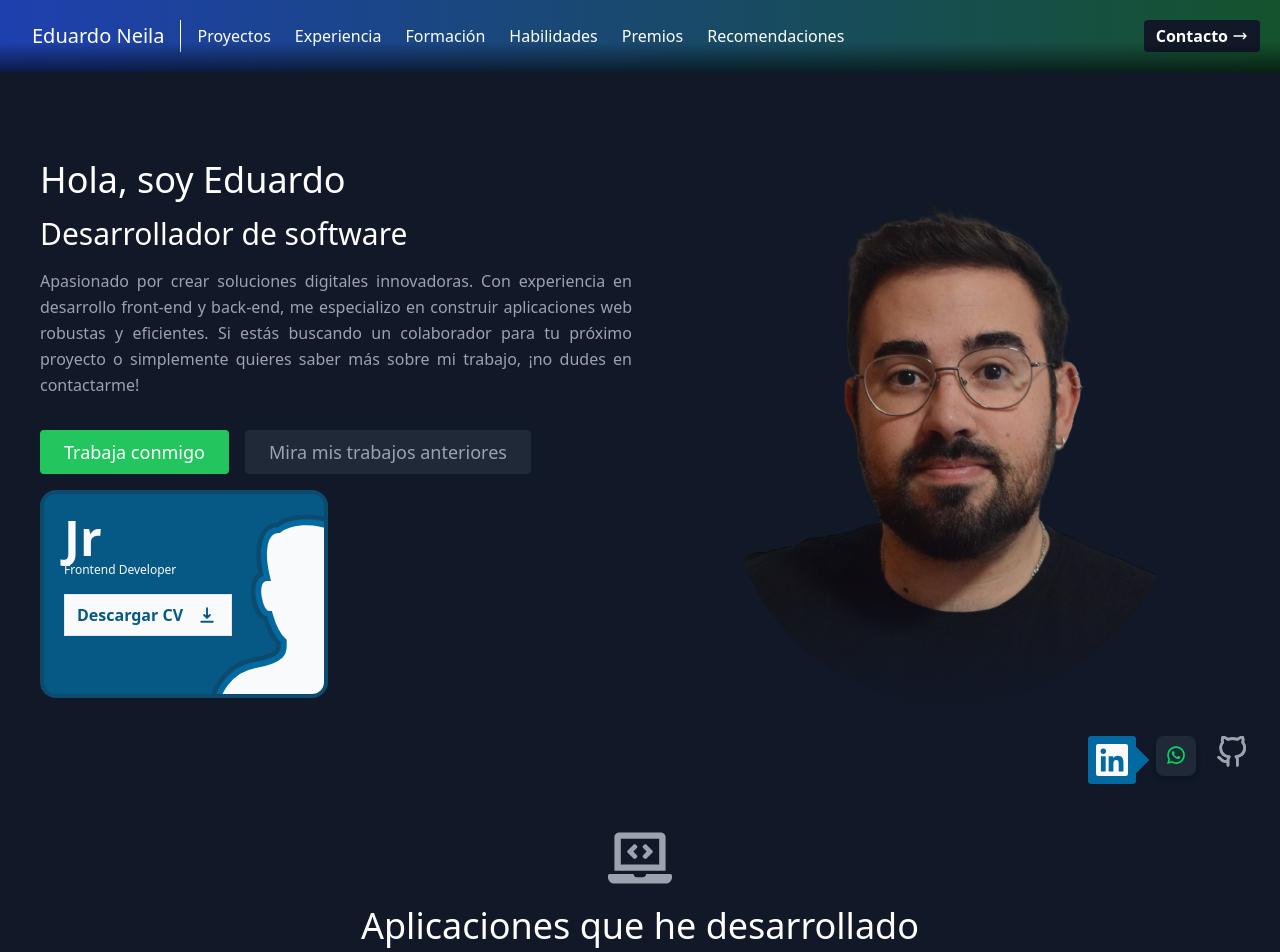
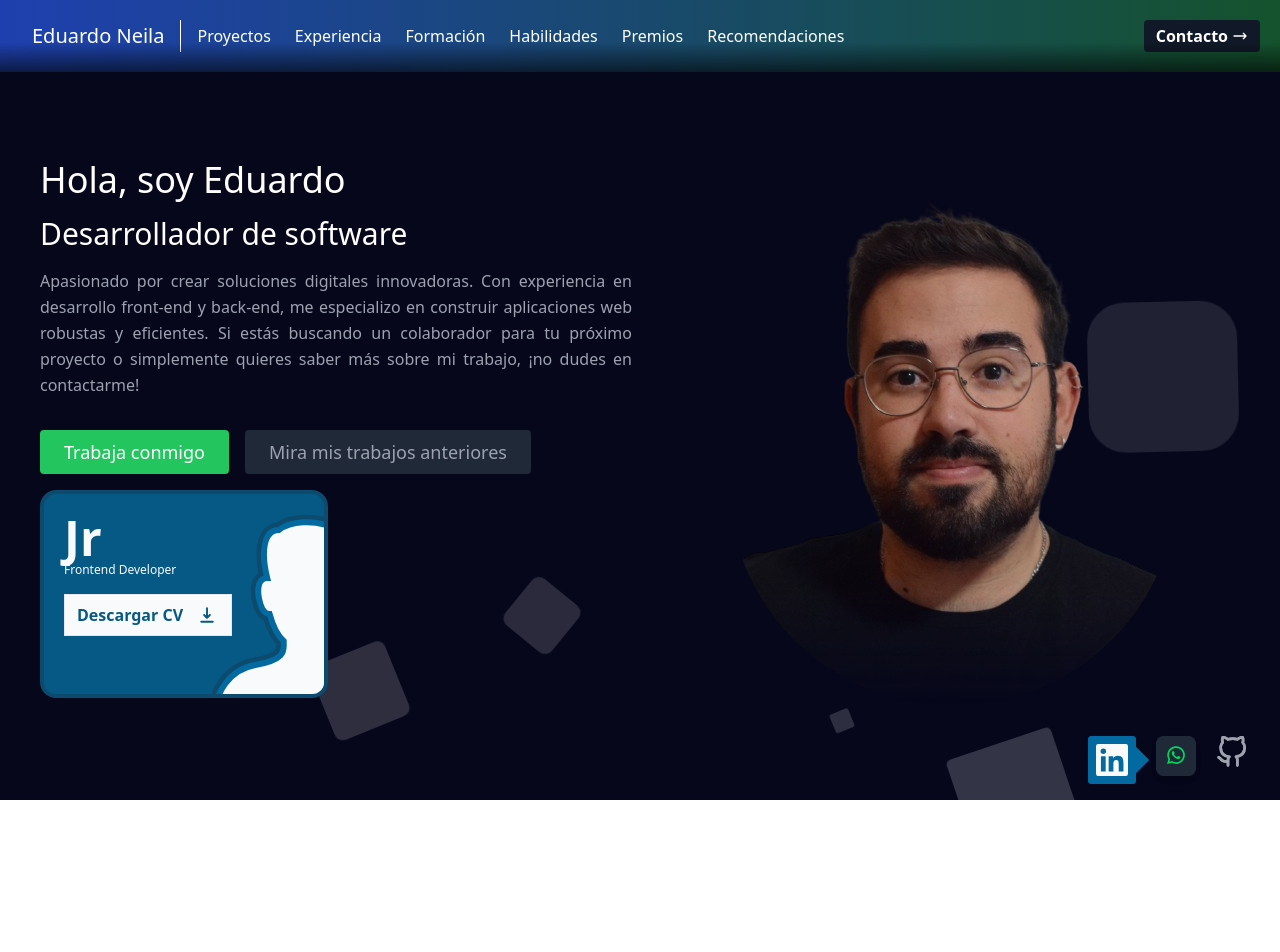
Before and after one commit to Eneilac/Portfolio-Eneila, a React (Vite) app: page / in a window 1280 px wide. Shown: the top 952 px of the page. After the commit the page ends 800 px from the top, so only its background shows below. Built offline with nearby package versions, Linux system fonts and the light colour scheme.

Commit message:
Feat :rocket: animated background

```diff
--- a/src/App.jsx
+++ b/src/App.jsx
@@ -1,20 +1,29 @@
-
 import './App.css'
 import Layout from './layout/Layout'
-import { Toaster, toast } from 'sonner'
-
+import { Toaster } from 'sonner'
 
 function App() {
-
   return (
-    <main className="text-gray-400 bg-gray-900 body-font">
-      <Toaster
-        expand={true}
-        richColors
-        position="bottom-right"
-      />
-      <Layout />
-    </main>
+    <div className="app-container relative">
+      <div className="area fixed inset-0">
+        <ul className="circles">
+          <li></li>
+          <li></li>
+          <li></li>
+          <li></li>
+          <li></li>
+          <li></li>
+          <li></li>
+          <li></li>
+          <li></li>
+          <li></li>
+        </ul>
+      </div>
+      <main className="text-gray-400 body-font relative z-10">
+        <Toaster expand={true} richColors position="bottom-right" />
+        <Layout />
+      </main>
+    </div>
   )
 }
 
--- a/src/components/DownloadCv.jsx
+++ b/src/components/DownloadCv.jsx
@@ -16,10 +16,10 @@ const DownloadCv = () => {
                     <path d="M22.1,77.9a4,4,0,0,1,4-4H73.9a4,4,0,0,1,0,8H26.1A4,4,0,0,1,22.1,77.9ZM35.2,47.2a4,4,0,0,1,5.7,0L46,52.3V22.1a4,4,0,1,1,8,0V52.3l5.1-5.1a4,4,0,0,1,5.7,0,4,4,0,0,1,0,5.6l-12,12a3.9,3.9,0,0,1-5.6,0l-12-12A4,4,0,0,1,35.2,47.2Z" fillRule="evenodd"></path>
                 </svg>
             </a>
-            <svg className="group-hover:scale-125 duration-500 absolute -bottom-0.5 -right-20 w-48 h-48 z-10 -my-2 fill-gray-50 stroke-sky-900" xmlns="http://www.w3.org/2000/svg" viewBox="0 0 64 64">
+            <svg className="group-hover:scale-125 duration-500 absolute -bottom-0.5 -right-20 w-48 h-48 z-0 -my-2 fill-gray-50 stroke-sky-900" xmlns="http://www.w3.org/2000/svg" viewBox="0 0 64 64">
                 <path data-name="layer1" d="M50.4 51C40.5 49.1 40 46 40 44v-1.2a18.9 18.9 0 0 0 5.7-8.8h0.1c3 0 3.8-6.3 3.8-7.3s0.1-4.7-3-4.7C53 4 30 0 22.3 6c-5.4 0-5.9 8-3.9 16-3.1 0-3 3.8-3 4.7s0.7 7.3 3.8 7.3c1 3.6 2.3 6.9 4.7 9v1.2c0 2 0.5 5-9.5 6.8S2 62 2 62h60a14.6 14.6 0 0 0-11.6-11z" strokeMiterlimit="10" strokeWidth="5"></path>
             </svg>
-            <svg className="group-hover:scale-125 duration-200 absolute -bottom-0.5 -right-20 w-48 h-48 z-10 -my-2 fill-gray-50 stroke-sky-700" xmlns="http://www.w3.org/2000/svg" viewBox="0 0 64 64">
+            <svg className="group-hover:scale-125 duration-200 absolute -bottom-0.5 -right-20 w-48 h-48 z-0 -my-2 fill-gray-50 stroke-sky-700" xmlns="http://www.w3.org/2000/svg" viewBox="0 0 64 64">
                 <path data-name="layer1" d="M50.4 51C40.5 49.1 40 46 40 44v-1.2a18.9 18.9 0 0 0 5.7-8.8h0.1c3 0 3.8-6.3 3.8-7.3s0.1-4.7-3-4.7C53 4 30 0 22.3 6c-5.4 0-5.9 8-3.9 16-3.1 0-3 3.8-3 4.7s0.7 7.3 3.8 7.3c1 3.6 2.3 6.9 4.7 9v1.2c0 2 0.5 5-9.5 6.8S2 62 2 62h60a14.6 14.6 0 0 0-11.6-11z" strokeMiterlimit="10" strokeWidth="2"></path>
             </svg>
         </div>
--- a/src/index.css
+++ b/src/index.css
@@ -29,3 +29,177 @@ html {
   left: 0;
   background: linear-gradient(to bottom, rgba(0, 0, 0, 0), rgba(0, 0, 0, 0.6));
 }
+
+
+
+
+body, html, #root, .app-container {
+  height: 100%;
+  margin: 0;
+  padding: 0;
+  position: relative;
+  overflow-x: hidden;
+}
+
+/**Background*/
+@-webkit-keyframes animatetop {
+  from {
+    top: -300px;
+    opacity: 0;
+  }
+  to {
+    top: 0;
+    opacity: 1;
+  }
+}
+@keyframes animatetop {
+  from {
+    top: -300px;
+    opacity: 0;
+  }
+  to {
+    top: 0;
+    opacity: 1;
+  }
+}
+@-webkit-keyframes zoomIn {
+  0% {
+    opacity: 0;
+    -webkit-transform: scale3d(0.3, 0.3, 0.3);
+    transform: scale3d(0.3, 0.3, 0.3);
+  }
+  50% {
+    opacity: 1;
+  }
+}
+@keyframes zoomIn {
+  0% {
+    opacity: 0;
+    -webkit-transform: scale3d(0.3, 0.3, 0.3);
+    transform: scale3d(0.3, 0.3, 0.3);
+  }
+  50% {
+    opacity: 1;
+  }
+}
+
+.area {
+  background: #06071b;
+  background: -webkit-linear-gradient(to left, #8f94fb, #4e54c8);
+  width: 100%;
+  height: 100%;
+  position: fixed;
+  top: 0;
+  left: 0;
+  z-index: -1;
+  overflow: hidden;
+}
+
+.circles {
+  position: absolute;
+  top: 0;
+  left: 0;
+  width: 100%;
+  height: 100%;
+  overflow: hidden;
+}
+
+.circles li {
+  position: absolute;
+  display: block;
+  list-style: none;
+  width: 20px;
+  height: 20px;
+  background: rgba(255, 255, 255, 0.2);
+  animation: animate 25s linear infinite;
+  bottom: -150px;
+}
+
+.circles li:nth-child(1) {
+  left: 25%;
+  width: 80px;
+  height: 80px;
+  animation-delay: 0s;
+}
+
+.circles li:nth-child(2) {
+  left: 10%;
+  width: 20px;
+  height: 20px;
+  animation-delay: 2s;
+  animation-duration: 12s;
+}
+
+.circles li:nth-child(3) {
+  left: 70%;
+  width: 20px;
+  height: 20px;
+  animation-delay: 4s;
+}
+
+.circles li:nth-child(4) {
+  left: 40%;
+  width: 60px;
+  height: 60px;
+  animation-delay: 0s;
+  animation-duration: 18s;
+}
+
+.circles li:nth-child(5) {
+  left: 65%;
+  width: 20px;
+  height: 20px;
+  animation-delay: 0s;
+}
+
+.circles li:nth-child(6) {
+  left: 75%;
+  width: 110px;
+  height: 110px;
+  animation-delay: 3s;
+}
+
+.circles li:nth-child(7) {
+  left: 35%;
+  width: 150px;
+  height: 150px;
+  animation-delay: 7s;
+}
+
+.circles li:nth-child(8) {
+  left: 50%;
+  width: 25px;
+  height: 25px;
+  animation-delay: 15s;
+  animation-duration: 45s;
+}
+
+.circles li:nth-child(9) {
+  left: 20%;
+  width: 15px;
+  height: 15px;
+  animation-delay: 2s;
+  animation-duration: 35s;
+}
+
+.circles li:nth-child(10) {
+  left: 85%;
+  width: 150px;
+  height: 150px;
+  animation-delay: 0s;
+  animation-duration: 11s;
+}
+
+@keyframes animate {
+  0% {
+    transform: translateY(0) rotate(0deg);
+    opacity: 1;
+    border-radius: 0;
+  }
+
+  100% {
+    transform: translateY(-1000px) rotate(720deg);
+    opacity: 0;
+    border-radius: 50%;
+  }
+}
--- a/src/layout/Layout.jsx
+++ b/src/layout/Layout.jsx
@@ -41,7 +41,8 @@ const Layout = () => {
 
 
     return (
-        <div className="flex flex-col gap-15 relative">
+
+        <div className="flex flex-col gap-15 relative z-20">
             <Navbar />
             <About />
             <Projects />
@@ -51,7 +52,7 @@ const Layout = () => {
             <Achievements />
             <Suggests />
             <Contact />
-            <Footer/>
+            <Footer />
 
             <div className="hidden sm:block lg:block">
                 <Networks />
--- a/src/partials/Projects.jsx
+++ b/src/partials/Projects.jsx
@@ -3,7 +3,7 @@ import { icons, projects } from "../utils/staticData";
 
 const Projects = () => {
   return (
-    <section id="projects" className="text-gray-400 bg-gray-900 body-font">
+    <section id="projects" className="text-gray-400  body-font">
       <div className="container px-5 py-10 mx-auto text-center lg:px-40">
         <div className="flex flex-col w-full mb-10">
           <icons.codeIcon className="mx-auto w-16 h-16 mb-4" />
```
